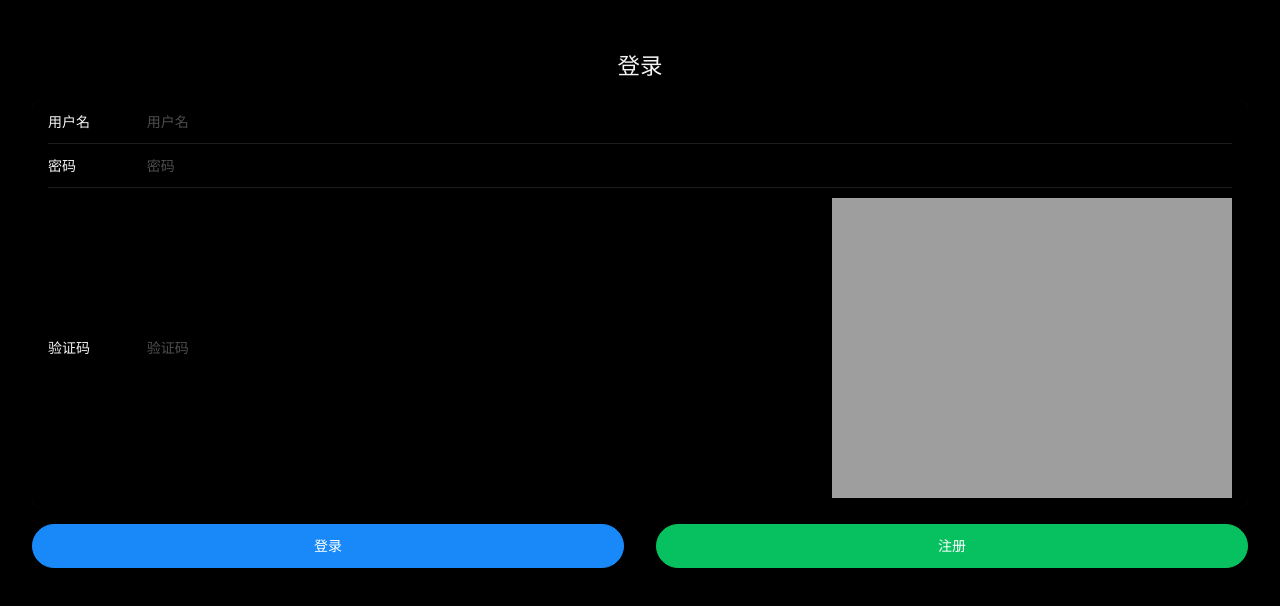
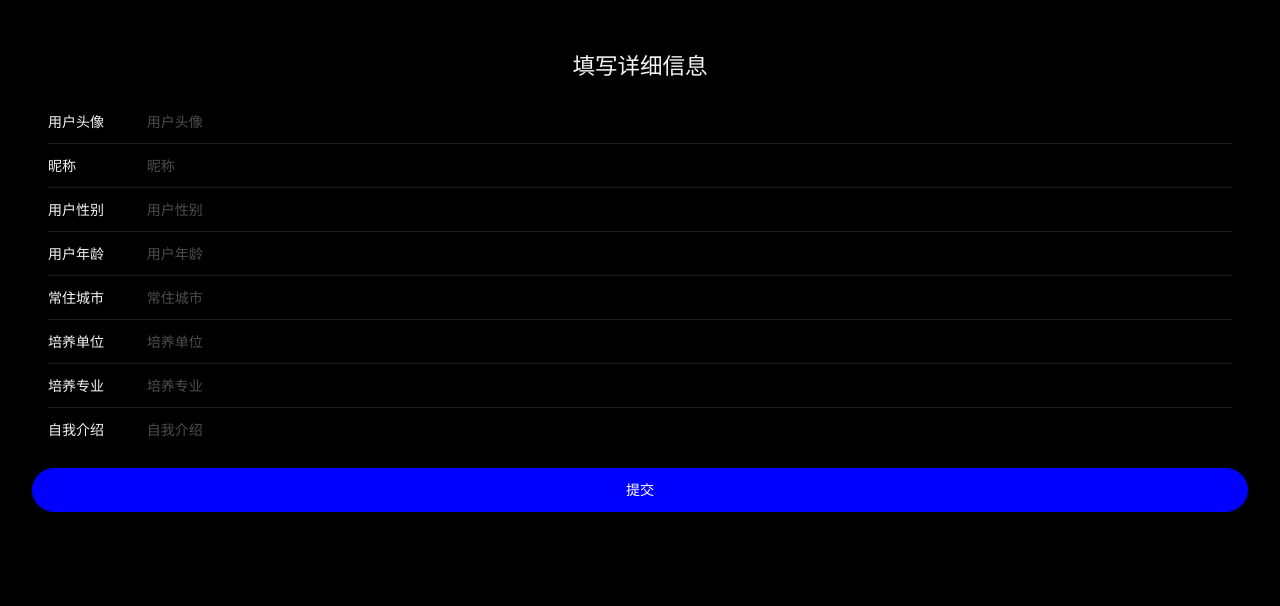
Before and after one commit to Advanced-Software-Engineering-Team-2/GKerLove-front, a Vue app: page /fillinfo in a window 1280 px wide. Before the commit this address led to /login. Shown: the top 606 px of the page. Built offline with nearby package versions, Linux system fonts and the light colour scheme; what @tencentcloud/call-uikit-vue, @tencentcloud/chat would draw is missing.

Commit message:
未填写aboutme则自动跳转至填写界面；修改im的UI适配h5页面

```diff
--- a/components.d.ts
+++ b/components.d.ts
@@ -14,7 +14,9 @@ declare module 'vue' {
     VanConfigProvider: typeof import('vant/es')['ConfigProvider']
     VanField: typeof import('vant/es')['Field']
     VanForm: typeof import('vant/es')['Form']
+    VanTab: typeof import('vant/es')['Tab']
     VanTabbar: typeof import('vant/es')['Tabbar']
     VanTabbarItem: typeof import('vant/es')['TabbarItem']
+    VanTabs: typeof import('vant/es')['Tabs']
   }
 }
--- a/src/TUIKit/TUIComponents/container/TUIChat/index.vue
+++ b/src/TUIKit/TUIComponents/container/TUIChat/index.vue
@@ -17,12 +17,6 @@
       </aside>
     </header>
     <div class="TUIChat-main">
-      <div class="TUIChat-safe-tips">
-        <span>
-          {{ $t('TUIChat.安全提示') }}
-        </span>
-        <a @click="openLink(Link.complaint)">{{ $t('TUIChat.点此投诉') }}</a>
-      </div>
       <ul class="TUI-message-list" @click="dialogID = ''" ref="messageEle" id="messageEle">
         <p class="message-more" @click="getHistoryMessageList" v-if="!isCompleted">
           {{ $t('TUIChat.查看更多') }}
--- a/src/router/index.ts
+++ b/src/router/index.ts
@@ -1,5 +1,7 @@
 import { createRouter, createWebHistory } from 'vue-router'
 import { getToken } from '@/utils/auth'
+
+import { useUser } from '@/stores/user'
 
 const router = createRouter({
   history: createWebHistory(import.meta.env.BASE_URL),
@@ -52,6 +54,14 @@ const router = createRouter({
       }
     },
     {
+      path: '/fillinfo',
+      name: 'fillinfo',
+      component: () => import('@/views/FillInfo.vue'),
+      meta: {
+        title: '填写详细信息'
+      }
+    },
+    {
       path: '/404',
       name: '404',
       component: () => import('@/views/404.vue'),
@@ -66,19 +76,30 @@ const router = createRouter({
   ]
 })
 
-const whiteList = ['/login', '/register', '/reset'] // no redirect whitelist
+const whiteList = ['/login', '/register', '/reset', '/fillinfo'] // no redirect whitelist
 
 router.beforeEach(async (to, _, next) => {
   document.title = to.meta.title as string
   const hasToken = getToken()
+
+  const indexuser = useUser()
+  await indexuser.getInfo()
   if (!hasToken) {
     if (whiteList.indexOf(to.path) !== -1) {
       next()
     } else {
       next('/login')
     }
+  } else{
+      if (!indexuser.hasaboutme) {
+        if(whiteList.indexOf(to.path) !== -1){
+          next()
+        } else{
+          next('/fillinfo')
+        }
+      }
+      next()
   }
-  next()
 })
 
 export default router
--- a/src/stores/user.ts
+++ b/src/stores/user.ts
@@ -8,7 +8,8 @@ export const useUser = defineStore('user', {
       token: getToken(),
       id: '',
       username: '',
-      email: ''
+      email: '',
+      hasaboutme: false
     }
   },
   actions: {
@@ -31,6 +32,7 @@ export const useUser = defineStore('user', {
       this.id = userInfo.id
       this.username = userInfo.username
       this.email = userInfo.email
+      this.hasaboutme = userInfo.hasaboutme
     },
 
     async resetToken() {
--- a/src/types/User.ts
+++ b/src/types/User.ts
@@ -1,11 +1,11 @@
 export interface User {
   username: string
   password: string
-  hasaboutme: boolean
 }
 
 export interface UserInfo {
   id: string
   username: string
   email: string
+  hasaboutme: boolean
 }
--- /dev/null
+++ b/src/views/FillInfo.vue
@@ -0,0 +1,82 @@
+<template>
+  <div class="fillinfo">
+  <h2 class="form-title">填写详细信息</h2>
+    <van-form>
+      <van-cell-group inset>
+        <van-field v-model="avatar"  label="用户头像" placeholder="用户头像" center />
+        <van-field v-model="nickname"  label="昵称" placeholder="昵称" center />
+        <van-field v-model="gender"  label="用户性别" placeholder="用户性别" center />
+        <van-field v-model="age"  label="用户年龄" placeholder="用户年龄" center />
+        <van-field v-model="city"  label="常住城市" placeholder="常住城市" center />
+        <van-field v-model="institute"  label="培养单位" placeholder="培养单位" center />
+        <van-field v-model="major"  label="培养专业" placeholder="培养专业" center />
+        <van-field v-model="introduction"  label="自我介绍" placeholder="自我介绍" center />
+      </van-cell-group>
+      <div style="margin: 16px; display: flex; justify-content: space-between">
+        <van-button color="blue" round block type="primary" @click="handleSubmitButtonClicked"> 提交 </van-button>
+      </div>
+    </van-form>
+  </div>
+</template>
+
+
+<script setup lang="ts">
+import { ref } from 'vue'
+import { useRouter } from 'vue-router'
+import { useUser } from '@/stores/user'
+import { useAboutme } from '@/stores/aboutme'
+import { showError,showSuccess } from '@/utils/show'
+
+
+const router = useRouter()
+const user = useUser()
+user.getInfo()
+const about = useAboutme()
+
+
+const avatar = ref('')
+const nickname = ref('')
+const gender = ref('')
+const age = ref('')
+const city = ref('')
+const institute = ref('')
+const major = ref('')
+const introduction = ref('')
+
+
+const handleSubmitButtonClicked = async () => {
+  if (!avatar.value ||
+      !nickname.value ||
+      !gender.value ||
+      !age.value ||
+      !city.value ||
+      !institute.value ||
+      !major.value ||
+      !introduction.value) {
+    showError('请检查输入是否完整')
+    return
+  }
+  try {
+    await about.setabout(user.username,nickname.value,avatar.value,gender.value,age.value,city.value,institute.value,major.value,introduction.value)
+    showSuccess('成功提交表单')
+    router.push('/')
+  } catch (_) {
+
+  }
+}
+</script>
+
+
+
+<style scoped>
+.fillinfo {
+  width: 100%;
+  margin-top: 3rem;
+}
+
+.form-title {
+  text-align: center;
+  font-size: 1.5em;
+  margin-bottom: 1rem;
+}
+</style>
--- a/src/views/HomeView.vue
+++ b/src/views/HomeView.vue
@@ -21,21 +21,14 @@ import router from '@/router';
 import { useAboutme } from '@/stores/aboutme';
 import { useUser } from '@/stores/user'
 import { showSuccess } from '@/utils/show';
-import { ref } from 'vue'
 
 const user = useUser()
-const captcha = ref('')
-const baseUrl = import.meta.env.VITE_API_URL
-const captchaImgUrl = ref(baseUrl + '/common/captcha?timestamp=' + new Date().getTime())
-user.getInfo()
 
 
 const about = useAboutme()
 about.getabout(user.username)
 
-const refreshCaptcha = () => {
-  captchaImgUrl.value = baseUrl + '/common/captcha?timestamp=' + new Date().getTime()
-}
+
 
 const handleLogoutButtonClicked = async () => {
   try {
@@ -43,8 +36,6 @@ const handleLogoutButtonClicked = async () => {
     showSuccess('退出登录成功')
     router.push('/login')
   } catch (_) {
-    captcha.value = ''
-    refreshCaptcha()
   }
 }
 </script>
--- a/src/views/LoginView.vue
+++ b/src/views/LoginView.vue
@@ -72,7 +72,7 @@ const handleLoginButtonClicked = async () => {
     const secretKey = 'd82b484df8d55fc6077400a56a4a42a5ef7ce2a53ee05777e7b416f6ee6d0c79'; //Your secretKey
     const userID = username.value; // User ID
     const TUIins = TUICore.instance;
-    TUIins.login({
+    await TUIins.login({
               userID: userID,
               userSig: genTestUserSig({
               SDKAppID,
--- a/src/views/MeetView.vue
+++ b/src/views/MeetView.vue
@@ -1,5 +1,9 @@
 <template>
-  <div class="about">This is meet page.</div>
+  <div class="meet">This is meet page.</div>
 </template>
 
-<style></style>
+<script setup lang="ts">
+</script>
+
+<style>
+</style>
--- a/src/views/MessageView.vue
+++ b/src/views/MessageView.vue
@@ -1,5 +1,7 @@
 <template>
   <div class="home-TUIKit-main">
+    <van-tabs class="tabs" v-model="active" v-show="currentModel === 'conversation'">
+      <van-tab  class="home-TUIKit-main" title="聊天">
         <div
         :class="env?.isH5 ? 'conversation-h5' : 'conversation'"
         v-show="!env?.isH5 || currentModel === 'conversation'"
@@ -7,12 +9,13 @@
           <TUISearch class="search" />
           <TUIConversation @current="handleCurrentConversation" />
         </div>
-    <div>
+      </van-tab>
+      <van-tab  class="home-TUIKit-main" title="通讯录">
         <TUIContact display-type="selectFriend" />
-    </div>
+      </van-tab>
+    </van-tabs>
     <div class="chat" v-show="!env?.isH5 || currentModel === 'message'">
       <TUIChat>
-        <h1>欢迎使用腾讯云即时通信IM</h1>
       </TUIChat>
     </div>
     <!-- TUICallKit 组件：通话 UI 组件主体 -->
@@ -25,9 +28,7 @@
     :onMinimized="onMinimized"
     :onMessageSentByMe="onMessageSentByMe"
     />
-
   </div>
-
 </template>
 
 <script lang="ts">
@@ -38,7 +39,6 @@ import { defineComponent, reactive, toRefs } from "vue";
 import { TUIEnv } from "../TUIKit/TUIPlugin";
 import { handleErrorPrompts } from "../TUIKit/TUIComponents/container/utils";
 import { TUIContact } from '../TUIKit/TUIComponents';
-import { TUICore, genTestUserSig } from '../TUIKit';
 
 export default defineComponent({
     name: "App",
@@ -83,10 +83,12 @@ export default defineComponent({
             beforeCalling,
             afterCalling,
             onMinimized,
-            onMessageSentByMe
+            onMessageSentByMe,
+            active: 1
         };
     }
 });
+
 </script>
 <style scoped>
 .home-TUIKit-main {
@@ -107,11 +109,17 @@ export default defineComponent({
   flex: 1;
   border-right: 1px solid #f4f5f9;
 }
+.tabs {
+  flex: 1;
+  height: 100%;
+  position: relative;
+}
 .chat {
   flex: 1;
   height: 100%;
   position: relative;
 }
+
 .callkit-drag-container {
   position: fixed;
   left: calc(50% - 25rem);
```
Lines whose indentation alone changed are shown as unchanged.
